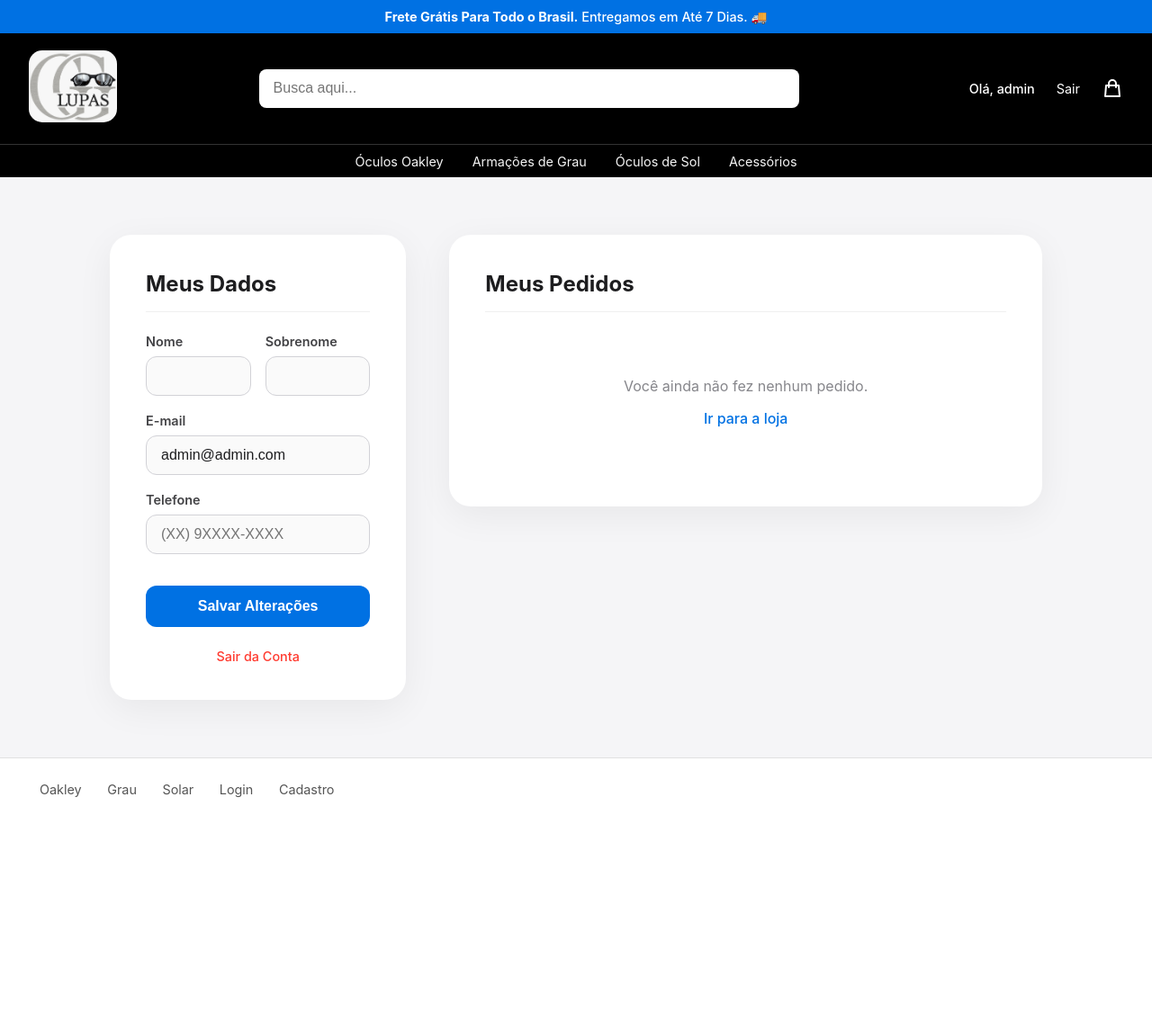
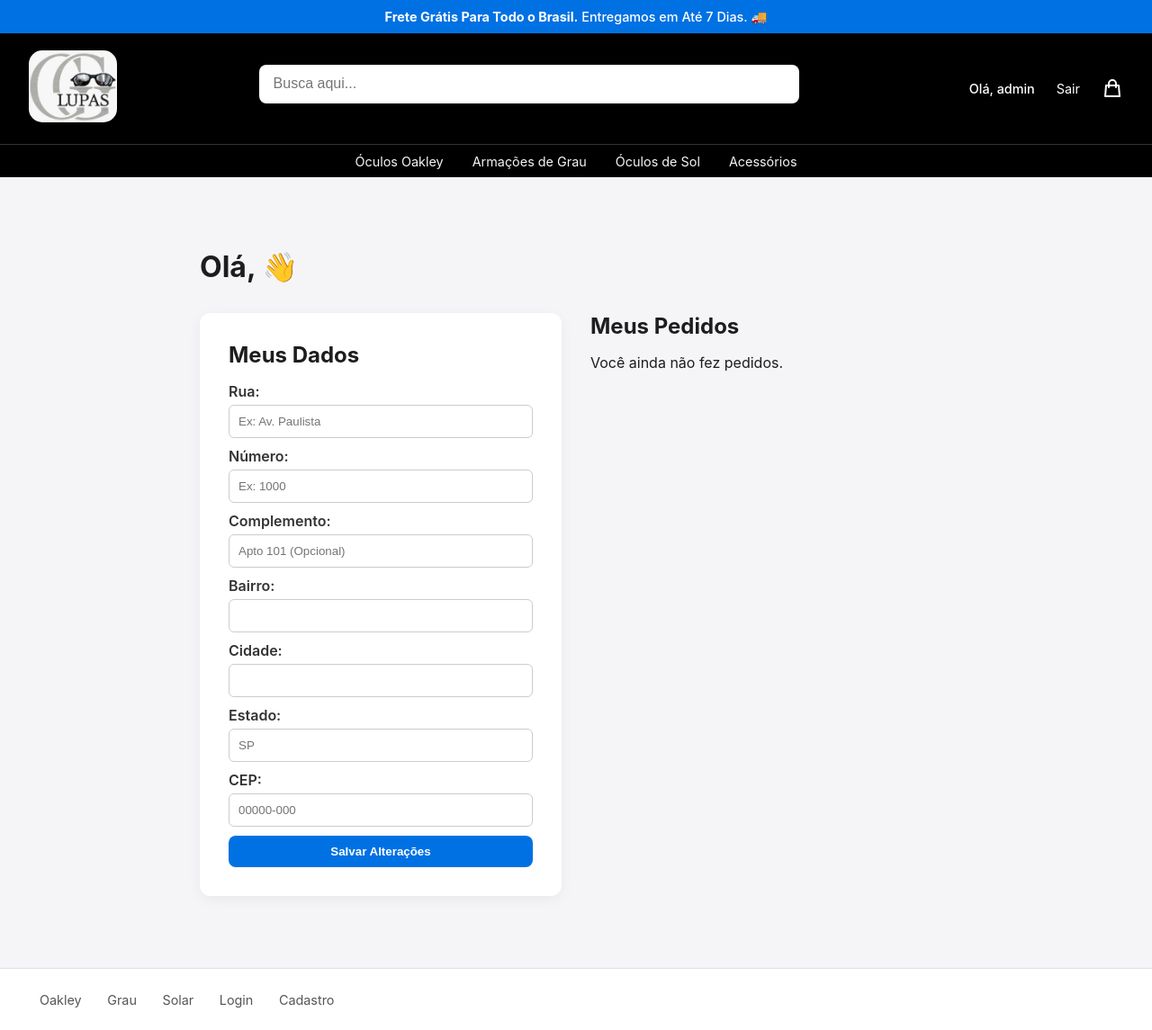
Before and after one commit to smokedosfodac-coder/Lupa, a Django app: page /minha-conta/ in a window 1280 px wide. Shown: the whole page at 90% size. Before the commit the page ends 887 px from the top, so only its background shows below. Run offline with Django 5.2, Linux system fonts and the light colour scheme; a user stored in the database is signed in; data comes from the database, SQL or seed files in the repository; both versions use the stored data as it was after the commit.

```diff
--- a/store/forms.py
+++ b/store/forms.py
@@ -74,3 +74,12 @@ class UserUpdateForm(forms.ModelForm):
             'email': forms.EmailInput(attrs={'class': 'form-control'}),
             'phone': forms.TextInput(attrs={'class': 'form-control', 'placeholder': '(XX) 9XXXX-XXXX'}),
         }
+
+class AddressForm(forms.Form):
+    rua = forms.CharField(label="Rua", max_length=100, widget=forms.TextInput(attrs={'class': 'form-input', 'placeholder': 'Ex: Av. Paulista'}))
+    numero = forms.CharField(label="Número", max_length=10, widget=forms.TextInput(attrs={'class': 'form-input', 'placeholder': 'Ex: 1000'}))
+    complemento = forms.CharField(label="Complemento", required=False, widget=forms.TextInput(attrs={'class': 'form-input', 'placeholder': 'Apto 101 (Opcional)'}))
+    bairro = forms.CharField(label="Bairro", max_length=100, widget=forms.TextInput(attrs={'class': 'form-input'}))
+    cidade = forms.CharField(label="Cidade", max_length=100, widget=forms.TextInput(attrs={'class': 'form-input'}))
+    estado = forms.CharField(label="Estado", max_length=2, widget=forms.TextInput(attrs={'class': 'form-input', 'placeholder': 'SP'}))
+    cep = forms.CharField(label="CEP", max_length=9, widget=forms.TextInput(attrs={'class': 'form-input', 'placeholder': '00000-000'}))
--- a/store/templates/profile.html
+++ b/store/templates/profile.html
@@ -1,232 +1,47 @@
 {% extends 'base.html' %}
 {% load humanize %}
 
-{% block title %}Minha Conta | Minha Loja{% endblock %}
+{% block title %}Minha Conta{% endblock %}
 
 {% block content %}
-<style>
-    /* Layout Geral */
-    .profile-container {
-        max-width: 1100px;
-        margin: 4rem auto;
-        padding: 0 2rem;
-        display: grid;
-        grid-template-columns: 1fr 2fr; /* Coluna esquerda menor, direita maior */
-        gap: 3rem;
-    }
+<div style="max-width: 900px; margin: 3rem auto; padding: 2rem;">
+    <h1 style="margin-bottom: 2rem;">Olá, {{ user.first_name }} 👋</h1>
 
-    /* Cartão Padrão (Usado para os dois lados) */
-    .profile-card {
-        background: #fff;
-        padding: 2.5rem;
-        border-radius: 24px; /* Bem arredondado */
-        box-shadow: 0 10px 40px rgba(0,0,0,0.06); /* Sombra suave e moderna */
-        height: fit-content;
-    }
+    <div style="display: grid; grid-template-columns: 1fr 1fr; gap: 2rem;">
 
-    .profile-card h2 {
-        font-size: 1.5rem;
-        font-weight: 700;
-        margin-bottom: 1.5rem;
-        padding-bottom: 1rem;
-        border-bottom: 1px solid #f0f0f0;
-        color: #1d1d1f;
-    }
+        <div style="background: white; padding: 2rem; border-radius: 12px; box-shadow: 0 4px 15px rgba(0,0,0,0.05);">
+            <h2 style="font-size: 1.5rem; margin-bottom: 1rem;">Meus Dados</h2>
+            <form method="post">
+                {% csrf_token %}
+                {{ form.as_p }}
+                <button type="submit" style="background: #0071e3; color: white; border: none; padding: 10px 20px; border-radius: 8px; cursor: pointer; width: 100%; font-weight: bold;">
+                    Salvar Alterações
+                </button>
+            </form>
+        </div>
 
-    /* Estilização do Formulário */
-    .form-group {
-        margin-bottom: 1.2rem;
-    }
-
-    .form-row {
-        display: grid;
-        grid-template-columns: 1fr 1fr;
-        gap: 1rem;
-    }
-
-    .form-label {
-        display: block;
-        margin-bottom: 0.5rem;
-        font-size: 0.9rem;
-        font-weight: 600;
-        color: #424245;
-    }
-
-    .form-input {
-        width: 100%;
-        padding: 12px 16px;
-        border: 1px solid #d2d2d7;
-        border-radius: 12px;
-        font-size: 1rem;
-        color: #1d1d1f;
-        background-color: #fafafa;
-        transition: all 0.2s ease;
-    }
-
-    .form-input:focus {
-        background-color: #fff;
-        border-color: #0071e3;
-        box-shadow: 0 0 0 4px rgba(0, 113, 227, 0.1); /* Brilho azul ao clicar */
-        outline: none;
-    }
-
-    .save-btn {
-        width: 100%;
-        padding: 14px;
-        background-color: #0071e3; /* Azul Apple */
-        color: white;
-        border: none;
-        border-radius: 12px;
-        font-size: 1rem;
-        font-weight: 600;
-        cursor: pointer;
-        transition: background 0.2s;
-        margin-top: 1rem;
-    }
-
-    .save-btn:hover {
-        background-color: #0077ed;
-    }
-
-    .logout-link {
-        display: block;
-        text-align: center;
-        margin-top: 1.5rem;
-        color: #ff3b30;
-        font-size: 0.9rem;
-        font-weight: 500;
-        text-decoration: none;
-        transition: opacity 0.2s;
-    }
-
-    .logout-link:hover {
-        opacity: 0.8;
-        text-decoration: underline;
-    }
-
-    /* Estilização dos Pedidos (Lado Direito) */
-    .order-card {
-        background: #fbfbfd;
-        padding: 1.5rem;
-        border-radius: 16px;
-        margin-bottom: 1rem;
-        border: 1px solid #e1e1e1;
-        transition: transform 0.2s;
-        display: flex;
-        justify-content: space-between;
-        align-items: center;
-    }
-
-    .order-card:hover {
-        border-color: #0071e3;
-        transform: translateY(-2px);
-    }
-
-    .order-header h3 { font-size: 1.1rem; font-weight: 600; margin-bottom: 0.2rem; }
-    .order-date { color: #86868b; font-size: 0.85rem; }
-
-    .status-badge {
-        display: inline-block;
-        padding: 6px 12px;
-        border-radius: 20px;
-        font-size: 0.75rem;
-        font-weight: 700;
-        text-transform: uppercase;
-        margin-top: 0.5rem;
-    }
-    /* Cores dos Status */
-    .status-entregue { background: #e8f5e9; color: #1b5e20; }
-    .status-pendente { background: #fff3e0; color: #e65100; }
-    .status-enviado { background: #e3f2fd; color: #0d47a1; }
-    .status-cancelado { background: #ffebee; color: #c62828; }
-
-    .order-price { font-size: 1.1rem; font-weight: 700; color: #1d1d1f; }
-    .btn-details { color: #0071e3; font-size: 0.9rem; font-weight: 500; text-decoration: none; }
-
-    /* Responsivo para celular */
-    @media (max-width: 768px) {
-        .profile-container { grid-template-columns: 1fr; gap: 2rem; }
-        .form-row { grid-template-columns: 1fr; }
-    }
-</style>
-
-<div class="profile-container">
-
-    <div class="profile-card">
-        <h2>Meus Dados</h2>
-        <form method="post">
-            {% csrf_token %}
-
-            <div class="form-row">
-                <div class="form-group">
-                    <label class="form-label">Nome</label>
-                    {{ form.first_name }}
+        <div>
+            <h2 style="font-size: 1.5rem; margin-bottom: 1rem;">Meus Pedidos</h2>
+            {% for order in orders %}
+                <div style="background: white; padding: 1.5rem; border-radius: 12px; margin-bottom: 1rem; border: 1px solid #eee;">
+                    <div style="display: flex; justify-content: space-between; align-items: center; margin-bottom: 0.5rem;">
+                        <strong>Pedido #{{ order.id }}</strong>
+                        <span style="background: #eee; padding: 4px 8px; border-radius: 4px; font-size: 0.8rem;">{{ order.get_status_display }}</span>
+                    </div>
+                    <p style="color: #666; font-size: 0.9rem;">{{ order.created_at|date:"d/m/Y" }}</p>
+                    <p style="font-weight: bold; margin-top: 5px;">R$ {{ order.total_price|intcomma }}</p>
+                    <a href="{% url 'order_detail' order.id %}" style="display: block; margin-top: 10px; color: #0071e3; text-decoration: none; font-size: 0.9rem;">Ver Detalhes →</a>
                 </div>
-                <div class="form-group">
-                    <label class="form-label">Sobrenome</label>
-                    {{ form.last_name }}
-                </div>
-            </div>
-
-            <div class="form-group">
-                <label class="form-label">E-mail</label>
-                {{ form.email }}
-            </div>
-
-            <div class="form-group">
-                <label class="form-label">Telefone</label>
-                {{ form.phone }}
-            </div>
-
-            <button type="submit" class="save-btn">Salvar Alterações</button>
-        </form>
-
-        <a href="{% url 'logout' %}" class="logout-link">Sair da Conta</a>
-    </div>
-
-    <div class="profile-card">
-        <h2>Meus Pedidos</h2>
-
-        {% if orders %}
-            {% for order in orders %}
-                <div class="order-card">
-                    <div class="order-header">
-                        <h3>Pedido #{{ order.id }}</h3>
-                        <span class="order-date">{{ order.created_at|date:"d de F, Y" }}</span>
-                        <br>
-
-                        <span class="status-badge
-                            {% if order.status == 'entregue' %}status-entregue
-                            {% elif order.status == 'cancelado' %}status-cancelado
-                            {% elif order.status == 'enviado' %}status-enviado
-                            {% else %}status-pendente{% endif %}">
-                            {{ order.get_status_display }}
-                        </span>
-                    </div>
-
-                    <div style="text-align: right;">
-                        <div class="order-price">R$ {{ order.total_price|intcomma }}</div>
-                        <a href="{% url 'order_detail' order.id %}" class="btn-details">Ver detalhes &rarr;</a>
-                    </div>
-                </div>
+            {% empty %}
+                <p>Você ainda não fez pedidos.</p>
             {% endfor %}
-        {% else %}
-            <div style="text-align: center; padding: 3rem 0; color: #86868b;">
-                <p style="margin-bottom: 1rem;">Você ainda não fez nenhum pedido.</p>
-                <a href="{% url 'product_list' %}" style="color: #0071e3; font-weight: 500;">Ir para a loja</a>
-            </div>
-        {% endif %}
+        </div>
     </div>
 </div>
 
-<script>
-    document.addEventListener("DOMContentLoaded", function() {
-        // Pega todos os inputs dentro do formulário e adiciona a classe 'form-input'
-        const inputs = document.querySelectorAll('.profile-card input');
-        inputs.forEach(input => {
-            input.classList.add('form-input');
-        });
-    });
-</script>
-
+<style>
+    /* Estilo rápido para o form ficar bonito */
+    input { width: 100%; padding: 10px; margin-bottom: 10px; border: 1px solid #ccc; border-radius: 6px; box-sizing: border-box; }
+    label { display: block; margin-bottom: 5px; font-weight: 600; color: #333; }
+</style>
 {% endblock %}
--- a/store/urls.py
+++ b/store/urls.py
@@ -22,4 +22,7 @@ urlpatterns = [
     path('finalizar-compra/', views.checkout_view, name='checkout'),
     path('minha-conta/', views.profile_view, name='profile_view'),
     path('pedido/<int:order_id>/', views.order_detail, name='order_detail'),
+    # Adicione na lista de urlpatterns
+    path('minha-conta/', views.profile_view, name='profile'),
+    path('pagamento/pix/<int:order_id>/', views.pagamento_pix_view, name='pagamento_pix'),
 ]
--- a/store/views.py
+++ b/store/views.py
@@ -2,7 +2,7 @@ from django.shortcuts import render, get_object_or_404, redirect
 from django.contrib.auth import login, logout
 from django.db.models import Q
 from .models import Product, Category, ContactMessage
-from .forms import CustomUserCreationForm, ContactForm
+from .forms import CustomUserCreationForm, ContactForm, AddressForm
 from .models import LensType
 from django.contrib import messages
 from django.contrib.auth.decorators import login_required
@@ -224,81 +224,135 @@ def checkout_view(request):
     if not cart:
         return redirect('product_list')
 
-    # 1. Calcula totais (Recopia a lógica do carrinho rapidamente)
-    total_price = 0
-    promo_items = []
-    final_items = []
+    if request.method == 'POST':
+        form = AddressForm(request.POST)
+        if form.is_valid():
+            # 1. Salva endereço no usuário
+            dados = form.cleaned_data
+            user = request.user
+            user.rua = dados['rua']
+            user.numero = dados['numero']
+            user.complemento = dados['complemento']
+            user.bairro = dados['bairro']
+            user.cidade = dados['cidade']
+            user.estado = dados['estado']
+            user.cep = dados['cep']
+            user.save()
 
-    for key, qtd in cart.items():
-        try:
-            p_id, l_id = key.split('-')
-            product = Product.objects.get(id=p_id)
-            lens_name = "Padrão"
+            endereco_completo = f"{dados['rua']}, {dados['numero']} - {dados['bairro']}, {dados['cidade']}/{dados['estado']} - CEP: {dados['cep']}"
+            if dados['complemento']:
+                endereco_completo += f" ({dados['complemento']})"
 
-            if l_id and l_id != 'None':
+            # 2. Calcula Totais
+            total_price = 0
+            promo_items = []
+            final_items = []
+
+            for key, qtd in cart.items():
                 try:
-                    lens_name = LensType.objects.get(id=l_id).name
+                    p_id, l_id = key.split('-')
+                    product = Product.objects.get(id=p_id)
+                    lens_name = "Padrão"
+                    if l_id and l_id != 'None':
+                        try: lens_name = LensType.objects.get(id=l_id).name
+                        except: pass
+
+                    total_price += product.price * qtd
+                    final_items.append({'product': product, 'qty': qtd, 'price': product.price, 'lens': lens_name})
+                    if product.is_promo_buy_1_get_2:
+                        for _ in range(qtd): promo_items.append(product.price)
                 except: pass
 
-            total_price += product.price * qtd
+            discount = 0
+            if len(promo_items) >= 2:
+                promo_items.sort()
+                for i in range(len(promo_items) // 2): discount += promo_items[i]
 
-            # Adiciona na lista para salvar no banco depois
-            final_items.append({
-                'product': product, 'qty': qtd, 'price': product.price, 'lens': lens_name
-            })
+            final_total = total_price - discount
 
-            if product.is_promo_buy_1_get_2:
-                for _ in range(qtd): promo_items.append(product.price)
-        except: pass
+            # 3. Cria o Pedido
+            order = Order.objects.create(
+                user=request.user,
+                full_name=f"{request.user.first_name} {request.user.last_name}",
+                email=request.user.email,
+                phone=request.user.phone or "",
+                address=endereco_completo,
+                total_price=final_total,
+                status='pendente'
+            )
 
-    # Aplica desconto
-    discount = 0
-    if len(promo_items) >= 2:
-        promo_items.sort()
-        for i in range(len(promo_items) // 2): discount += promo_items[i]
+            for item in final_items:
+                OrderItem.objects.create(
+                    order=order, product=item['product'], product_name=item['product'].name,
+                    lens_name=item['lens'], price=item['price'], quantity=item['qty']
+                )
 
-    final_total = total_price - discount
+            # Limpa o carrinho
+            request.session['cart'] = {}
 
-    # 2. Cria o Pedido no Banco
-    order = Order.objects.create(
-        user=request.user,
-        full_name=f"{request.user.first_name} {request.user.last_name}",
-        email=request.user.email,
-        phone=request.user.phone or "",
-        address="Endereço não cadastrado (Atualizar no perfil)", # Idealmente pediria no checkout
-        total_price=final_total,
-        status='pendente'
-    )
+            # --- AQUI ESTÁ A MÁGICA DA ESCOLHA ---
+            payment_method = request.POST.get('payment_method')
 
-    # 3. Cria os Itens
-    for item in final_items:
-        OrderItem.objects.create(
-            order=order,
-            product=item['product'],
-            product_name=item['product'].name,
-            lens_name=item['lens'],
-            price=item['price'],
-            quantity=item['qty']
-        )
+            if payment_method == 'pix':
+                # Se for PIX, manda pra tela interna de QR Code
+                return redirect('pagamento_pix', order_id=order.id)
+            else:
+                # Se for Cartão/Boleto, manda pro Mercado Pago externo
+                try:
+                    payment_url = gerar_link_pagamento(order)
+                    return redirect(payment_url)
+                except Exception as e:
+                    print(f"Erro MP: {e}")
+                    return redirect('order_detail', order_id=order.id)
 
-    # 4. Limpa o carrinho e redireciona
-    request.session['cart'] = {}
-    return redirect('order_detail', order_id=order.id)
+    else:
+        # GET: Preenche formulário com dados salvos
+        initial_data = {
+            'rua': request.user.rua,
+            'numero': request.user.numero,
+            'complemento': request.user.complemento,
+            'bairro': request.user.bairro,
+            'cidade': request.user.cidade,
+            'estado': request.user.estado,
+            'cep': request.user.cep,
+        }
+        form = AddressForm(initial=initial_data)
+
+    return render(request, 'checkout.html', {'form': form})
 
 @login_required
 def profile_view(request):
-    user = request.user
-    orders = Order.objects.filter(user=user).order_by('-created_at')
+    if request.method == 'POST':
+        form = AddressForm(request.POST)
+        if form.is_valid():
+            dados = form.cleaned_data
+            user = request.user
+            user.rua = dados['rua']
+            user.numero = dados['numero']
+            user.complemento = dados['complemento']
+            user.bairro = dados['bairro']
+            user.cidade = dados['cidade']
+            user.estado = dados['estado']
+            user.cep = dados['cep']
+            user.save()
+            # Adiciona uma mensagem de sucesso (opcional, mas bom)
+            return redirect('profile')
+    else:
+        initial_data = {
+            'rua': request.user.rua,
+            'numero': request.user.numero,
+            'complemento': request.user.complemento,
+            'bairro': request.user.bairro,
+            'cidade': request.user.cidade,
+            'estado': request.user.estado,
+            'cep': request.user.cep,
+        }
+        form = AddressForm(initial=initial_data)
 
-    if request.method == 'POST':
-        form = UserUpdateForm(request.POST, instance=user)
-        if form.is_valid():
-            form.save()
-            return redirect('profile_view')
-    else:
-        form = UserUpdateForm(instance=user)
+    # Busca os pedidos do usuário para mostrar também
+    orders = Order.objects.filter(user=request.user).order_by('-created_at')
 
-    return render(request, 'profile.html', {'orders': orders, 'form': form})
+    return render(request, 'profile.html', {'form': form, 'orders': orders})
 
 @login_required
 def order_detail(request, order_id):
@@ -309,43 +363,60 @@ def logout_view(request):
     logout(request)
     return redirect('product_list')
 
+import mercadopago
+
 def gerar_link_pagamento(order):
-    # Substitua pelo SEU Access Token de TESTE ou PRODUÇÃO
+    # Seu Token (Mantenha o que você criou)
     sdk = mercadopago.SDK("APP_USR-4810181241624335-120721-387a63fee8df23b6fd28fd1af75c0673-2684151531")
 
-    # Cria a lista de itens para o Mercado Pago
+    # 1. Monta os itens
     items = []
     for item in order.items.all():
+        # Proteção: Garante que o preço nunca é Zero ou Negativo
+        preco = float(item.price)
+        if preco <= 0:
+            preco = 1.00 # MP não aceita valor 0, coloca 1 real de segurança
+
         items.append({
             "id": str(item.product.id),
-            "title": f"{item.product.name} ({item.lens_name})",
-            "quantity": item.quantity,
+            "title": str(item.product.name)[:250], # Limita tamanho do nome
+            "quantity": int(item.quantity),
             "currency_id": "BRL",
-            "unit_price": float(item.price)
+            "unit_price": preco
         })
 
-    # Dados da preferência
+    # 2. Dados da preferência
     preference_data = {
         "items": items,
         "payer": {
-            "email": order.email,
+            "email": "test_user_123456@test.com", # Email falso para teste local
             "first_name": order.user.first_name,
             "last_name": order.user.last_name
         },
-        "external_reference": str(order.id), # ID do pedido para a gente saber quem pagou depois
+        "external_reference": str(order.id),
         "back_urls": {
-            "success": "http://127.0.0.1:8000/minha-conta/",
-            "failure": "http://127.0.0.1:8000/minha-conta/",
-            "pending": "http://127.0.0.1:8000/minha-conta/"
+        "success": "https://gabrielftrin.pythonanywhere.com/minha-conta/",
+        "failure": "https://gabrielftrin.pythonanywhere.com/minha-conta/",
+        "pending": "https://gabrielftrin.pythonanywhere.com/minha-conta/"
         },
-        "auto_return": "approved"
+        "auto_return": "approved" # <--- AGORA PODE FICAR DESCOMENTADO
     }
 
+    # 3. Criação e DIAGNÓSTICO DE ERRO
     preference_response = sdk.preference().create(preference_data)
-    preference = preference_response["response"]
 
-    # Retorna o link de pagamento (init_point)
-    return preference["init_point"]
+    # --- AQUI ESTÁ O SEGREDO: IMPRIMIR A RESPOSTA NO TERMINAL ---
+    print("\n" + "="*50)
+    print("STATUS MP:", preference_response.get("status"))
+    print("RESPOSTA COMPLETA:", preference_response)
+    print("="*50 + "\n")
+
+    # Verifica se deu certo (Status 201 = Criado)
+    if preference_response.get("status") == 201:
+        return preference_response["response"]["init_point"]
+    else:
+        # Se falhou, lança o erro para a gente ver
+        raise Exception(f"Erro MP: {preference_response.get('response')}")
 
 # --- ATUALIZANDO A VIEW DE DETALHE DO PEDIDO ---
 @login_required
@@ -365,3 +436,55 @@ def order_detail(request, order_id):
         'order': order,
         'payment_url': payment_url # Enviamos o link para o HTML
     })
+
+def gerar_pagamento_pix(order):
+    # SEU TOKEN (O mesmo que você usou na outra função)
+    sdk = mercadopago.SDK("APP_USR-4810181241624335-120721-387a63fee8df23b6fd28fd1af75c0673-2684151531")
+
+    payment_data = {
+        "transaction_amount": float(order.total_price),
+        "description": f"Pedido #{order.id} - Minha Loja",
+        "payment_method_id": "pix",
+        "payer": {
+            "email": "test_user_123456@test.com", # Email fake para evitar erro de autopagamento
+            "first_name": order.user.first_name,
+            "last_name": order.user.last_name,
+            "identification": {
+                "type": "CPF",
+                "number": "19119119100"
+            }
+        },
+        "external_reference": str(order.id)
+    }
+
+    payment_response = sdk.payment().create(payment_data)
+
+    # Debug para caso dê erro
+    if payment_response["status"] != 201:
+        print("ERRO PIX:", payment_response)
+        raise Exception("Erro ao gerar Pix no Mercado Pago")
+
+    payment = payment_response["response"]
+
+    # Pega os dados do QR Code
+    qr_code = payment['point_of_interaction']['transaction_data']['qr_code']
+    qr_code_base64 = payment['point_of_interaction']['transaction_data']['qr_code_base64']
+
+    return qr_code, qr_code_base64
+
+@login_required
+def pagamento_pix_view(request, order_id):
+    order = get_object_or_404(Order, id=order_id, user=request.user)
+
+    try:
+        copia_cola, imagem_b64 = gerar_pagamento_pix(order)
+    except Exception as e:
+        print(f"Erro ao gerar Pix: {e}")
+        # Se der erro, volta para os detalhes do pedido
+        return redirect('order_detail', order_id=order.id)
+
+    return render(request, 'pix_payment.html', {
+        'order': order,
+        'copia_cola': copia_cola,
+        'imagem_b64': imagem_b64
+    })
```
Also changed, not shown: store/models.py (+18 -1 lines), store/templates/order_detail.html (+7 -0 lines), templates/checkout.html (added, +83 -0 lines), db.sqlite3, store/migrations/0005_customuser_bairro_customuser_cep_customuser_cidade_and_more.py (added).
